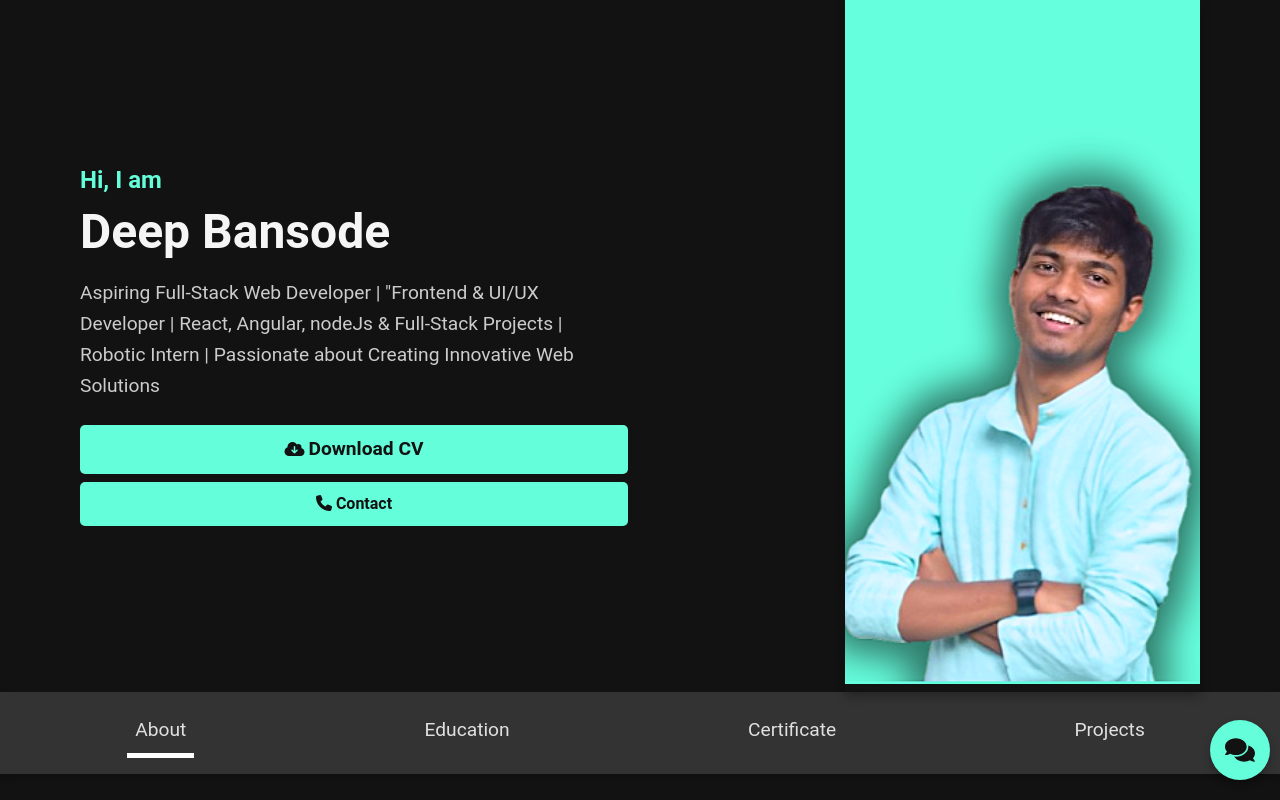
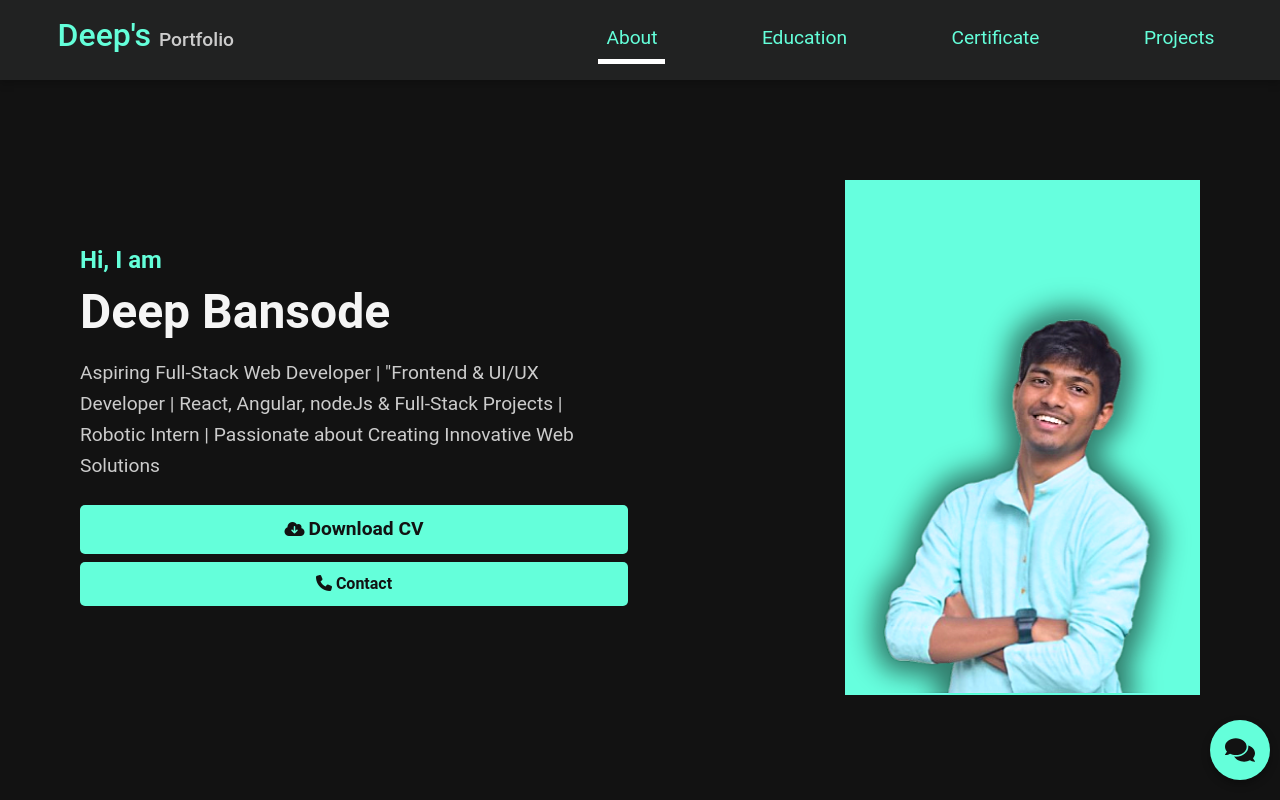
Before and after one commit to Deepb4u/Deep-s-Portfolio, a React (Create React App) app: page / in a window 1280 px wide. Shown: the top 800 px of the page. Built offline with nearby package versions, Linux system fonts and the light colour scheme.

Commit message:
changes in navcbar position

```diff
--- a/public/index.html
+++ b/public/index.html
@@ -14,7 +14,9 @@
     <title>Portfolio</title>
   </head>
   <body>
-    <div id="root"></div>
+    <div>
+      <div id="root"></div>
+    </div>
     <script src="https://cdn.jsdelivr.net/npm/bootstrap@5.3.3/dist/js/bootstrap.bundle.min.js" integrity="sha384-YvpcrYf0tY3lHB60NNkmXc5s9fDVZLESaAA55NDzOxhy9GkcIdslK1eN7N6jIeHz" crossorigin="anonymous"></script>
   </body>
 </html>
--- a/src/App.css
+++ b/src/App.css
@@ -29,20 +29,44 @@ p, .about-p, .footer p {
 
 /* Navbar */
 .Navbar {
-  background-color: #333333;
+  width: 100%;
+  height: 80px;
+  background-color: #212222;
+  color: #64ffda;
   padding: 1rem;
   box-shadow: 0 4px 8px rgba(0, 0, 0, 0.2);
+  display: flex;
+  flex-direction: row;
+  justify-content: space-evenly;
 }
 
+.Nav-tag{
+  width: 50%;
+  display: flex;
+  flex-direction: row;
+  justify-content: space-between;
+  /* display: inline; */
+}
+
+.Navbar-2, .navbar{
+  display: none;
+}
+.heding{
+  width: 40%;
+  display: inline;
+}
+.h2{
+  display: inline;
+}
 .Icons, .Anchor-tag {
   text-decoration: none;
-  color: #e0e0e0;
+  color: #000000;
   font-size: 1.2rem;
   transition: color 0.3s;
 }
 
 .Icons:hover, .Anchor-tag:hover {
-  color: #64ffda;
+  color: #ffffff;
 }
 
 .img{
@@ -98,9 +122,10 @@ p, .about-p, .footer p {
 .img {
   display: flex;
   justify-content:right;
+  padding-top:100px ;
   padding-left: 50px;
   /* align-items: first baseline; */
-  height: 100%;
+  height: 90%;
 }
 
 .custom-img {
@@ -116,7 +141,7 @@ p, .about-p, .footer p {
   border-radius: 50%; */
   object-fit: cover;
   padding-bottom: 8px;
-  box-shadow: 0 4px 10px rgba(0, 0, 0, 0.3); /* Optional shadow for effect */
+  /* box-shadow: 0 4px 10px rgba(0, 0, 0, 0.3); */
 }
 
 /* Text column styling */
@@ -388,6 +413,25 @@ p, .about-p, .footer p {
     /* background-color: #52c7b8; */
     height: 86.5vh;
   }
+  .Navbar{
+    display: flex;
+    flex-direction: row;
+    justify-content: space-between;
+  }
+  .heding{
+    padding-top: 10px;
+    width: 50%;
+  }
+  .Nav-tag{
+    display: none;
+    /* display: inline; */
+  }
+
+  .Navbar-2, .navbar{
+    display:inline;
+    z-index: 2;
+  }
+
 }
 
 /* Layout adjustments for larger screens */
--- a/src/App.js
+++ b/src/App.js
@@ -13,16 +13,15 @@ import Chatbot from './components/Chat';
 export default function App (){
 
 const [Click, setClick] = useState(1);
-const [centerPosition, setCenterPosition] = useState(0);
 
-useEffect(() => {
-  const pageCenter = (document.documentElement.scrollHeight - window.innerHeight) / 2;
-  setCenterPosition(pageCenter);
-}, []);
+// useEffect(() => {
+//   const pageCenter = (document.documentElement.scrollHeight - window.innerHeight) / 2;
+//   setCenterPosition(pageCenter);
+// }, []);
 
 const scrollToCenter = () => {
   window.scrollTo({
-    top: centerPosition,
+    top:700,
     behavior: 'smooth',
   });
 };
@@ -49,8 +48,8 @@ const handleClick = (e) =>{
 
   return(
     <div>
+      <Navbar mode={handleClick} border={Click}/>
       <FrontPage/>
-      <Navbar mode={handleClick} border={Click}/>
       {Click===1 ? <About/>:(Click===2 ? <Education/>:(Click===3 ? <Certificate/>:<Project/>))}
       <Connect/>
       <Chatbot/>
--- a/src/components/Navbar.js
+++ b/src/components/Navbar.js
@@ -4,7 +4,12 @@ export default function Navbar (props) {
 
 
     return(
-        <div className="d-flex justify-content-around Navbar" id="navbarNavAltMarkup">
+        <>
+        <div className="Navbar">
+            <div className="heding">
+                <h2 className="h2" >Deep's <span className="banner-p">Portfolio</span></h2>
+            </div>
+            <div className="Nav-tag" id="navbarNavAltMarkup">
                 <div className={`border-${props.border===1 ? 'bottom' : 'none'} border-5 border-white p-2 NavButton`} >
                     <a className="Anchor-tag" aria-current="page" href="#" id="about" onClick={props.mode} >About</a>
                 </div>
@@ -18,5 +23,31 @@ export default function Navbar (props) {
                     <a  className="Anchor-tag" id="Project" href="#" onClick={props.mode} >Projects</a>
                 </div>
             </div>
+
+            <div className="collapse Navbar-2" id="navbarToggleExternalContent" data-bs-theme="dark">
+                <div className="bg-dark p-4 menu">
+                    <div className={`border-${props.border===1 ? 'bottom' : 'none'} border-5 border-white p-2 NavButton`} >
+                        <a className="Anchor-tag" aria-current="page" href="#" id="about" onClick={props.mode} >About</a>
+                    </div>
+                    <div className={`border-${props.border===2 ? 'bottom' : 'none'} border-white border-5 p-2 NavButton`}>
+                        <a className="Anchor-tag" href="#" id="Education" onClick={props.mode} >Education</a>
+                    </div>
+                    <div className={`border-${props.border===3 ? 'bottom' : 'none'} border-white border-5 p-2 NavButton`}>
+                        <a className="Anchor-tag" id="certificate" href="#" onClick={props.mode} >Certificate</a>
+                    </div>
+                    <div className={`border-${props.border===4 ? 'bottom' : 'none'} border-white border-5 p-2 NavButton`}>
+                        <a  className="Anchor-tag" id="Project" href="#" onClick={props.mode} >Projects</a>
+                    </div>
+                </div>
+            </div>
+            <nav className="navbar navbar-dark">
+                <div>
+                    <button className="navbar-toggler" type="button" data-bs-toggle="collapse" data-bs-target="#navbarToggleExternalContent" aria-controls="navbarToggleExternalContent" aria-expanded="false" aria-label="Toggle navigation">
+                    <span className="navbar-toggler-icon"></span>
+                    </button>
+                </div>
+            </nav>
+        </div>
+        </>
         )
 }
```
Lines whose indentation alone changed are shown as unchanged.
